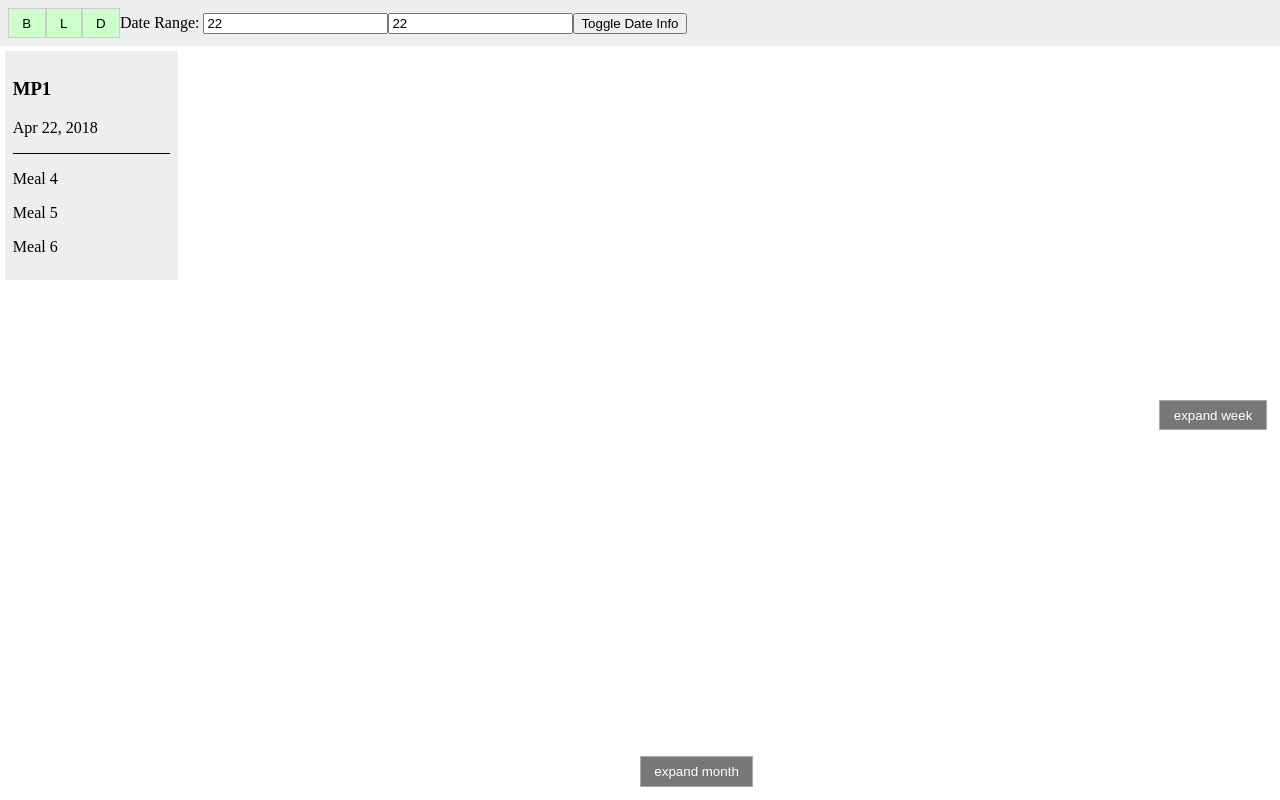
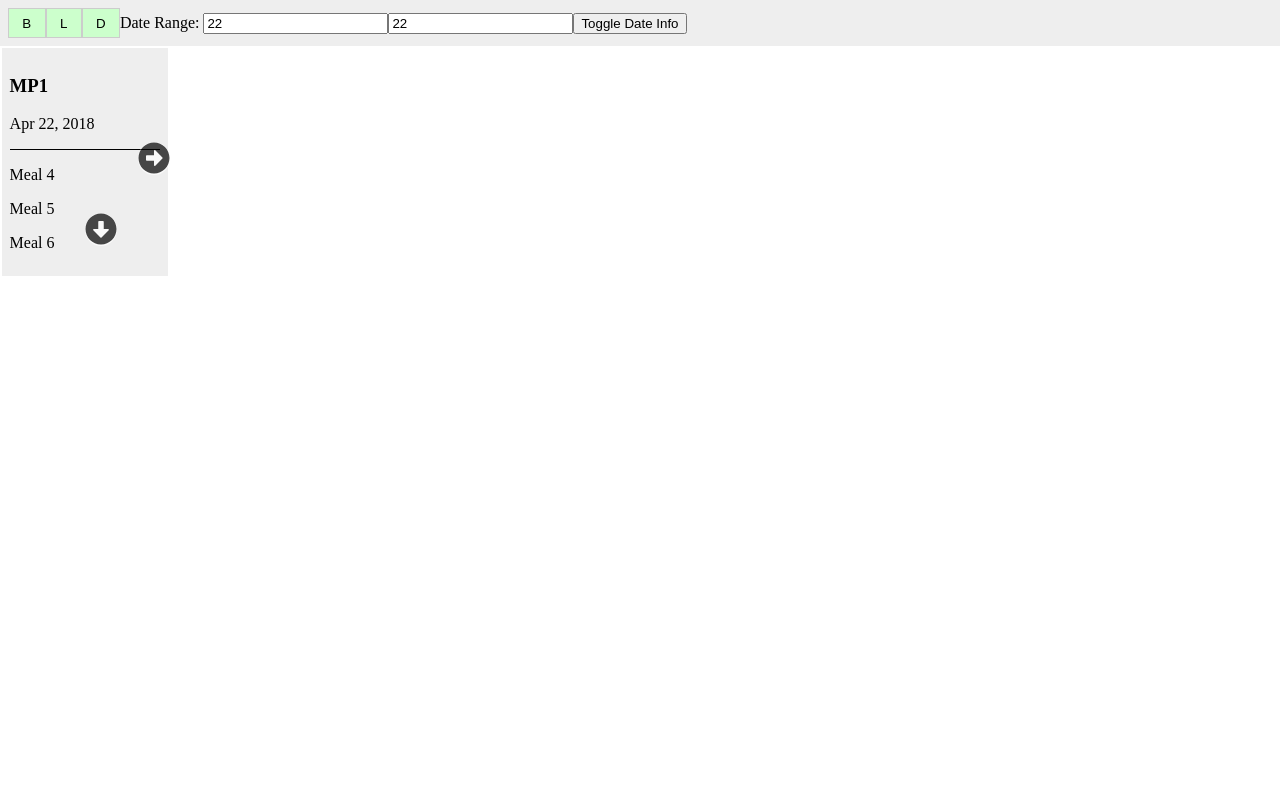
Before and after one commit to ManojBahuguna/Angular-Mealplanner, an Angular app: page / in a window 1280 px wide. Built offline with nearby package versions, Linux system fonts and the light colour scheme.

Commit message:
replaced week/month expand btns' text with icons

```diff
--- a/package.json
+++ b/package.json
@@ -21,6 +21,9 @@
     "@angular/platform-browser": "^5.2.0",
     "@angular/platform-browser-dynamic": "^5.2.0",
     "@angular/router": "^5.2.0",
+    "@fortawesome/angular-fontawesome": "0.1.0-9",
+    "@fortawesome/fontawesome-svg-core": "^1.2.0-11",
+    "@fortawesome/free-solid-svg-icons": "^5.1.0-8",
     "core-js": "^2.4.1",
     "rxjs": "^5.5.6",
     "zone.js": "^0.8.19"
--- a/src/app/app.module.ts
+++ b/src/app/app.module.ts
@@ -1,5 +1,6 @@
 import { BrowserModule } from '@angular/platform-browser';
 import { NgModule } from '@angular/core';
+import { FontAwesomeModule } from '@fortawesome/angular-fontawesome';
 
 
 import { AppComponent } from './app.component';
@@ -18,7 +19,8 @@ import { MealPlannerCellComponent } from './meal-planner/meal-planner-view/meal-
     MealPlannerCellComponent
   ],
   imports: [
-    BrowserModule
+    BrowserModule,
+    FontAwesomeModule
   ],
   providers: [],
   bootstrap: [AppComponent]
--- a/src/app/meal-planner/meal-planner-view/meal-planner-view.component.css
+++ b/src/app/meal-planner/meal-planner-view/meal-planner-view.component.css
@@ -1,33 +1,42 @@
+:host {
+  position: relative;
+  display: inline-block;
+}
+
 .calendar {
   display: flex;
   flex-wrap: wrap;
 }
 
 .calendar > * {
-  padding: 0.3em;
+  padding: 0.1em;
   flex-basis: calc(100%/7);
   flex-grow: 1;
-  min-width: 200px;
+  min-width: 170px;
 }
 
 @media(min-width:992px) {
   .calendar > * {
     flex-grow: unset;
-    min-width: auto;
   }
 }
 
 .btn {
-  background-color: #777;
-  border: 1px solid #aaa;
-  padding: 0.5em 1em;
-  position: fixed;
-  color: #fff;
+  line-height: 1em;
+  font-size: 2em;
+  position: absolute;
+  background-color: #fff;
+  border-radius: 100%;
+  opacity: 0.7;
+}
+
+.btn:hover {
+  opacity: 1;
 }
 
 .btn-week {
-  right: 1em;
-  top: 50%;
+  right: 0;
+  top: 3em;
 }
 
 .btn-month {
--- a/src/app/meal-planner/meal-planner-view/meal-planner-view.component.html
+++ b/src/app/meal-planner/meal-planner-view/meal-planner-view.component.html
@@ -1,6 +1,5 @@
-
-<button class="btn btn-week" (click)="toggleWeek()">{{isWeekExpanded || isMonthExpanded ? 'compress' : 'expand'}} week</button>
-<button class="btn btn-month" (click)="toggleMonth()">{{isMonthExpanded ? 'compress' : 'expand'}} month</button>
+<fa-icon [icon]="isWeekExpanded || isMonthExpanded ? iconLeft : iconRight" class="btn btn-week" (click)="toggleWeek()"></fa-icon>
+<fa-icon [icon]="isMonthExpanded ? iconUp : iconDown" class="btn btn-month" (click)="toggleMonth()"></fa-icon>
 
 <div class="calendar">
   <ng-container *ngFor="let day of calendar.days">
--- a/src/app/meal-planner/meal-planner-view/meal-planner-view.component.ts
+++ b/src/app/meal-planner/meal-planner-view/meal-planner-view.component.ts
@@ -1,6 +1,12 @@
 import { Component, Input, OnInit } from '@angular/core';
 import Config from '../models/Config';
 import CalendarMonth from '../models/Calendar';
+import {
+  faArrowAltCircleRight,
+  faArrowAltCircleLeft,
+  faArrowAltCircleUp,
+  faArrowAltCircleDown
+} from '@fortawesome/free-solid-svg-icons';
 
 @Component({
   selector: 'app-meal-planner-view',
@@ -12,6 +18,11 @@ export class MealPlannerViewComponent implements OnInit {
 
   isWeekExpanded = false;
   isMonthExpanded = false;
+
+  iconLeft = faArrowAltCircleLeft;
+  iconRight = faArrowAltCircleRight;
+  iconUp = faArrowAltCircleUp;
+  iconDown = faArrowAltCircleDown
 
   calendar:CalendarMonth;
 
```
Also changed, not shown: src/app/meal-planner/meal-planner.component.css (+8 -0 lines), 1 other file (tests, documents, lock files or other folders).
